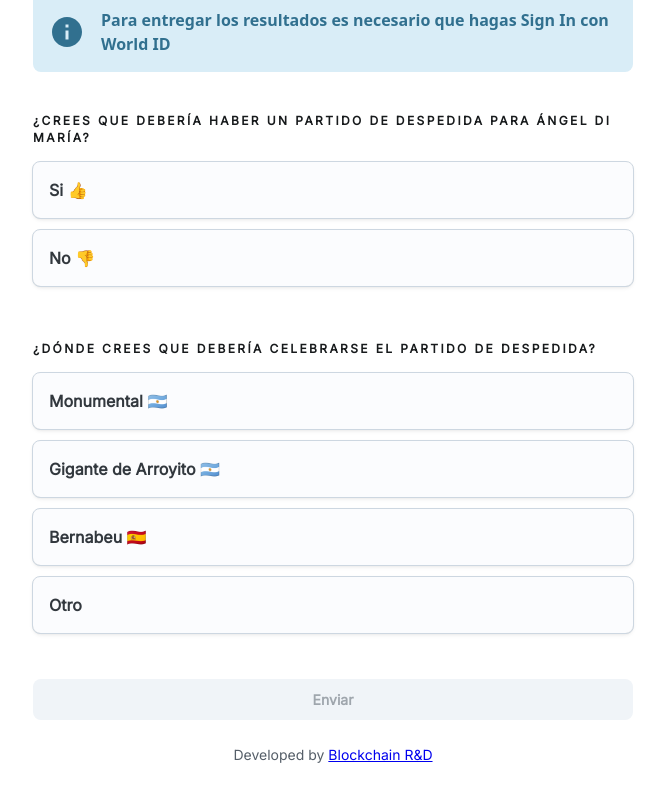
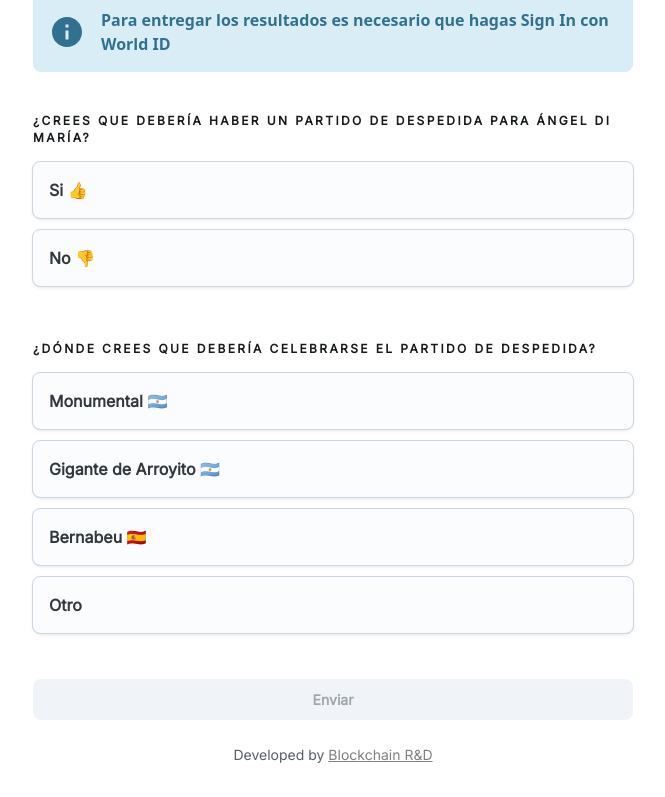
Before and after one commit to Toket-io/AskHumans, a Next.js app: page / in a window 1280 px wide. Shown: the part 192-989 px from the top of the page, without its empty margins (307-972 px from the left). Built offline with nearby package versions, Linux system fonts and the light colour scheme; no server answers.

Commit message:
Blockchain R&D link clicked event

```diff
--- a/components/questionnaire.tsx
+++ b/components/questionnaire.tsx
@@ -10,6 +10,7 @@ import FormControl from "@mui/joy/FormControl";
 import FormLabel from "@mui/joy/FormLabel";
 import FormHelperText from "@mui/joy/FormHelperText";
 import { CircularProgress } from "@mui/joy";
+import { track } from "@vercel/analytics";
 
 interface QuestionnaireProps {
   questions: {
@@ -141,7 +142,16 @@ const Questionnaire: React.FC<QuestionnaireProps> = ({ questions }) => {
       </Box>
 
       <Typography level="body-sm" mt={3} textAlign={"center"}>
-        Developed by <a href="https://blockchainrd.xyz">Blockchain R&D</a>
+        Developed by{" "}
+        <a
+          href="https://blockchainrd.xyz"
+          style={{ color: "gray" }}
+          onClick={(e) => {
+            track("blockchainrd_link_click");
+          }}
+        >
+          Blockchain R&D
+        </a>
       </Typography>
     </Box>
   );
```
